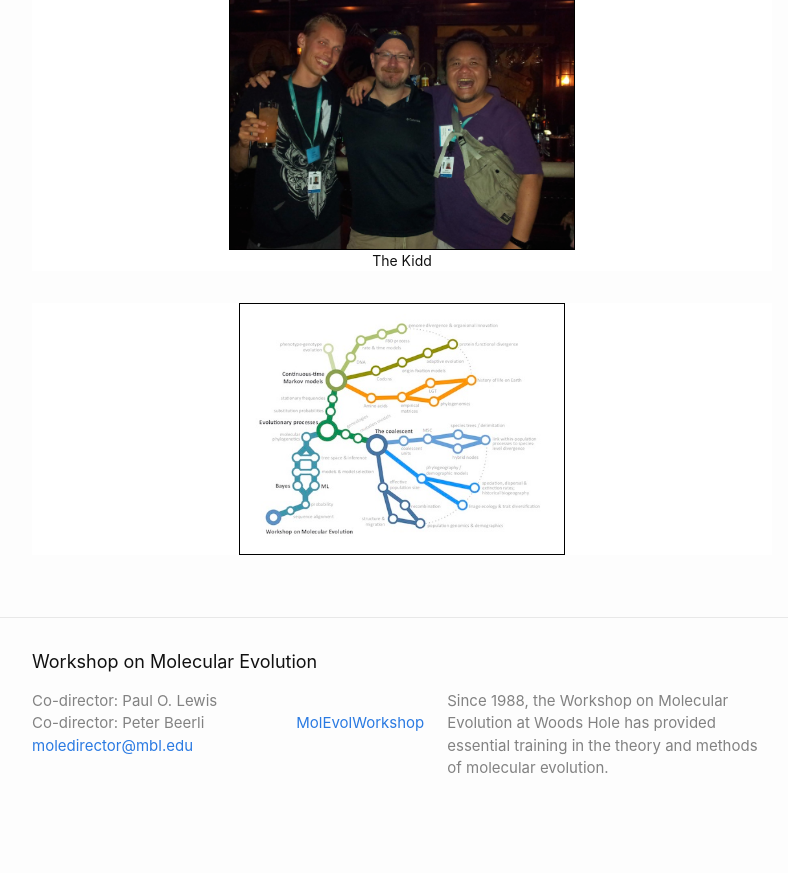
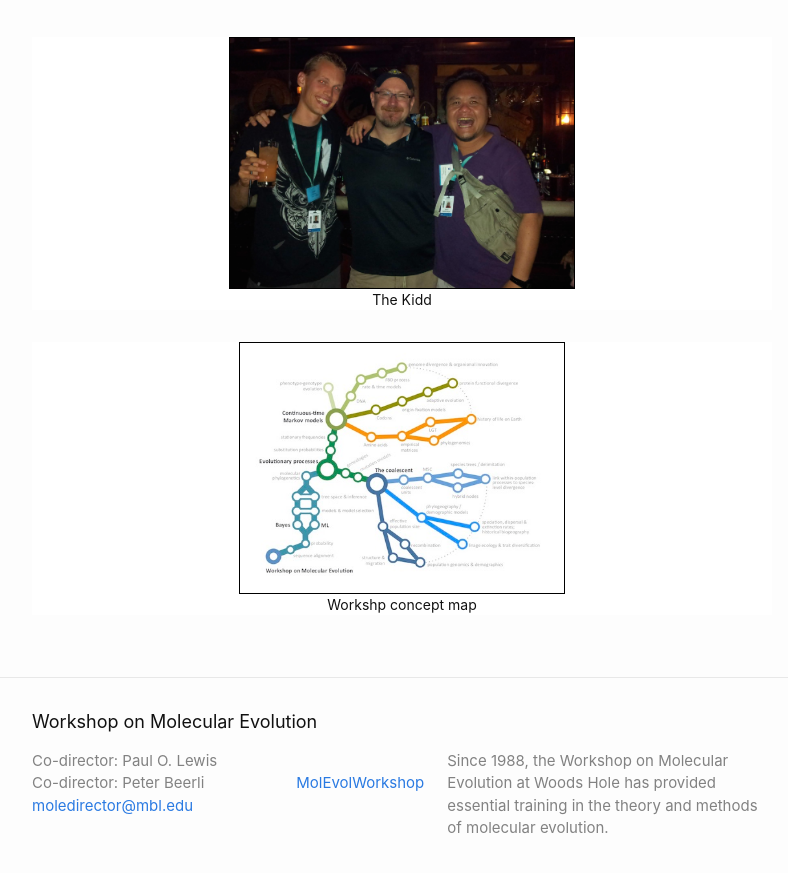
Before and after one commit to molevolworkshop/molevolworkshop.github.io, a Jekyll site: the page built from faculty/bielawski/bielawski.md, in a window 1280 px wide and 900 px high, scrolled down 4294 px. Shown: the top 873 px of the window, without its empty margins (238-1026 px from the left). Built offline with Jekyll 4.4.1, drawn with Linux system fonts in a browser that asks for light colours; before the commit the page ends 5134 px from its top, so only the background shows below that.

Commit message:
Update bielawski.md

```diff
--- a/faculty/bielawski/bielawski.md
+++ b/faculty/bielawski/bielawski.md
@@ -132,6 +132,8 @@ Large-scale evolutionary surveys are now commonplace. But with the use of progre
 
 **ModL:**  a program for restoring regularity when testing for positive selection using codon models [https://github.com/jehops/codeml_modl](https://github.com/jehops/codeml_modl)
 
+<br>
+
 {% include figure.html description="The Kidd" url="/faculty/bielawski/img/TheKidd1b.jpg" css="image-center" height="250px" %}
 
-{% include figure.html description="" url="/faculty/bielawski/img/MOLE_concept_map_v2.jpg" css="image-center" height="250px" %}
+{% include figure.html description="Workshp concept map" url="/faculty/bielawski/img/MOLE_concept_map_v2.jpg" css="image-center" height="250px" %}
```
